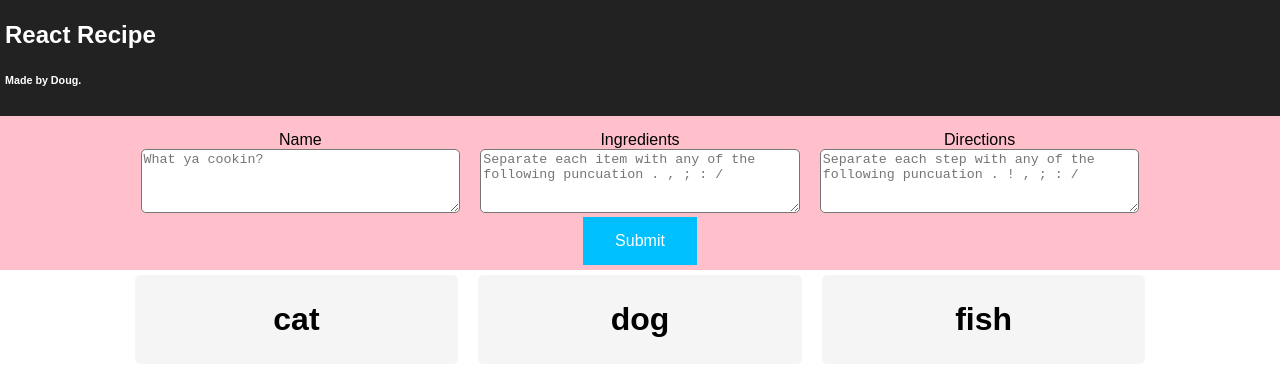
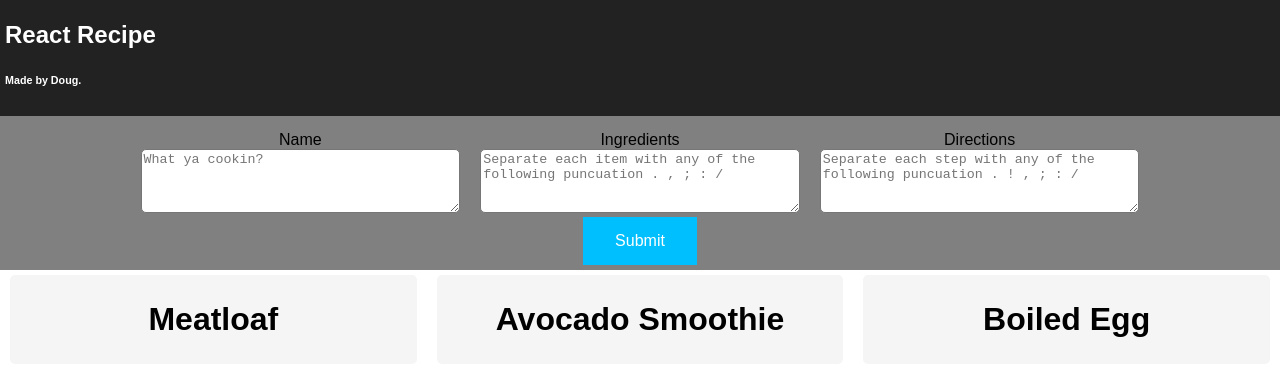
Before and after one commit to Spazcool/react-recipe, a React (Create React App) app: page / in a window 1280 px wide. Shown: the top 376 px of the page. Built offline with nearby package versions, Linux system fonts and the light colour scheme.

Commit message:
fixed columns logic & refactored button

```diff
--- a/src/App.css
+++ b/src/App.css
@@ -17,7 +17,7 @@
 
 /*FORM*/
 form{
-  background-color: pink;
+  background-color: grey;
   padding: 5px;
 }
 .addBar{
@@ -43,23 +43,24 @@ textarea{
 }
 
 /*CARDS*/
+.colOne, .colTwo, .colThree{
+  float: left;
+  margin: 0;
+  padding: 0;
+  width: calc(100% / 3);
+}
 .card{
   background-color: whitesmoke;
-  /* border: 1px dotted green; */
   border-radius: 5px;
   color: black;
-  display: inline-block;
-  /* float: */
   margin: 5px 10px 0 10px;
   padding: 5px;
-  width: 24.5vw;
-  vertical-align: top;
 }
-.hide{
+.hiddenInfo{
   height: 0;
   overflow: hidden;
 }
-.focusCard .hide{
+.focusCard .hiddenInfo{
   height: auto;
 }
 ol, ul{
--- a/src/Components/Button.js
+++ b/src/Components/Button.js
@@ -3,20 +3,17 @@ import './../App.css';
 
 class Button extends Component {
   render() {
+    let onclick;
     if(this.props.type === 'delete'){
-      return (
-        <button
-          className="button delete"
-          onClick={() => this.props.handleDelete(this.props.index)}>
-          Delete
-        </button>
-      )
+      onclick = () => this.props.handleDelete(this.props.index);
+    }else{
+      onclick = () => this.props.toggleUpdate(this.props.index);
     }
     return (
       <button
-        className="button update"
-        onClick={() => this.props.toggleUpdate(this.props.index)}>
-        Update
+        className={'button' + ' ' + this.props.type}
+        onClick={onclick}>
+        {this.props.type}
       </button>
     )
   }
--- a/src/Components/Card.js
+++ b/src/Components/Card.js
@@ -29,7 +29,7 @@ class Card extends Component {
         onMouseEnter={MouseEnter}
         onMouseLeave={MouseLeave}>
         <h1>{this.props.recipe.name}</h1>
-        <div className="hide">
+        <div className="hiddenInfo">
         <h2>Ingredients</h2>
           <ul>
             {this.props.recipe.ingredients.map((ingredient, index) => {
--- a/src/Components/Cards.js
+++ b/src/Components/Cards.js
@@ -17,20 +17,62 @@ class Cards extends Component {
       )
     }
     return (
-      this.props.recipes.map((recipe, index) => {
+      <div>
+        <div className="colThree">
+          {this.props.recipes.filter((item, index) => {
+            return index % 3 === 0;
+          }).map((recipe, index) => {
             return (
               <Card
                 handleDelete={this.props.handleDelete}
                 toggleUpdate={this.props.toggleUpdate}
                 id={recipe.name}
-            index={index}
-            key={index}
+                index={this.props.recipes.findIndex(x => x.name === recipe.name)}
+                key={this.props.recipes.findIndex(x => x.name === recipe.name)}
                 onMouseEnter={this.props.onMouseEnter}
                 onMouseLeave={this.props.onMouseLeave}
                 recipe={recipe}
               />
             )
-      })
+          })}
+        </div>
+        <div className="colTwo">
+          {this.props.recipes.filter((item, index) => {
+            return index % 3 === 1;
+          }).map((recipe, index) => {
+            return (
+              <Card
+                handleDelete={this.props.handleDelete}
+                toggleUpdate={this.props.toggleUpdate}
+                id={recipe.name}
+                index={this.props.recipes.findIndex(x => x.name === recipe.name)}
+                key={this.props.recipes.findIndex(x => x.name === recipe.name)}
+                onMouseEnter={this.props.onMouseEnter}
+                onMouseLeave={this.props.onMouseLeave}
+                recipe={recipe}
+              />
+            )
+          })}
+        </div>
+        <div className="colOne">
+          {this.props.recipes.filter((item, index) => {
+            return index % 3 === 2;
+          }).map((recipe, index) => {
+            return (
+              <Card
+                handleDelete={this.props.handleDelete}
+                toggleUpdate={this.props.toggleUpdate}
+                id={recipe.name}
+                index={this.props.recipes.findIndex(x => x.name === recipe.name)}
+                key={this.props.recipes.findIndex(x => x.name === recipe.name)}
+                onMouseEnter={this.props.onMouseEnter}
+                onMouseLeave={this.props.onMouseLeave}
+                recipe={recipe}
+              />
+            )
+          })}
+        </div>
+      </div>
     )
   }
 }
--- a/src/recipes.js
+++ b/src/recipes.js
@@ -1,18 +1,18 @@
 const recipes = [
   {
-    name:'cat',
-    ingredients: ['momma', 'poppa'],
-    directions: ['funk music', 'about five minuets'],
+    name:'Meatloaf',
+    ingredients: ['ground beef', 'bread crumbs', 'onion', 'egg', 'salt', 'pepper', 'butter', 'BBQ sauce'],
+    directions: ['Add all but the BBQ sauce into a bowl.', 'Stir ingredients till well mixed.', 'Place mixture into oven pan.', 'Bake at 120 C for 1 hour, basting with BBQ sauce every 15 minutes.'],
   },
   {
-    name:'dog',
-    ingredients: ['omma', 'poppa'],
-    directions: ['funk music', 'about five minuets'],
+    name:'Avocado Smoothie',
+    ingredients: ['avocado', 'coconut milk', 'nut butter', 'salt', 'chili powder', 'spinach'],
+    directions: ['Modify amounts of each ingredient to your desired consistency and taste.', 'Add all ingredients into a blender.', 'Blend for 1 full minute.'],
   },
   {
-    name:'fish',
-    ingredients: ['momma', 'oppa'],
-    directions: ['funk music', 'about five minuets'],
+    name:'Boiled Egg',
+    ingredients: ['egg', 'water'],
+    directions: ['Bring water to boil in a small sauce pan.', 'Carefully place egg in boiling water.', 'Let egg boil between 3:30 - 4:00 minutes.'],
   }
 ];
 
```
Lines whose indentation alone changed are shown as unchanged.
